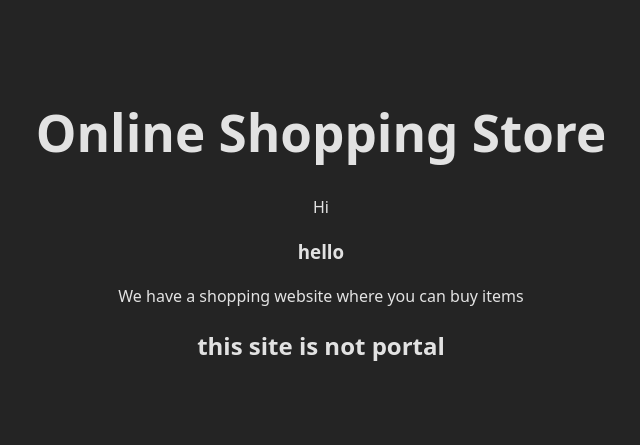
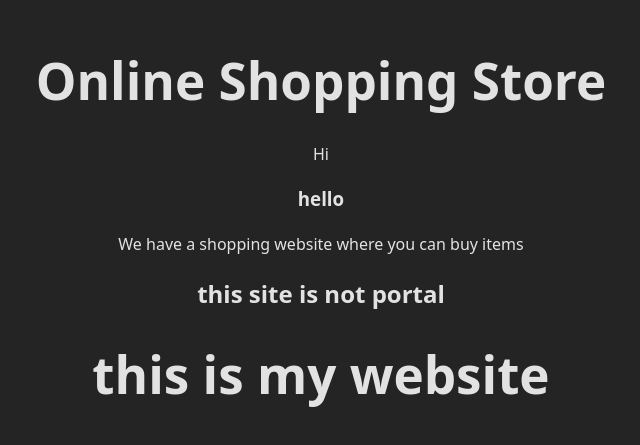
Before and after one commit to ifrairshadmalikk/Devops, a React (Vite) app: page / in a window 1280 px wide. Shown: the part 173-618 px from the top of the page, without its empty margins (319-959 px from the left). Built offline with nearby package versions, Linux system fonts and the light colour scheme.

Commit message:
made changes in app.js

```diff
--- a/src/App.jsx
+++ b/src/App.jsx
@@ -10,6 +10,7 @@ function App() {
       <h3>hello</h3>
       <p>We have a shopping website where you can buy items</p>
       <h2>this site is not portal</h2>
+      <h1>this is my website</h1>
     </>
   )
 }
```
